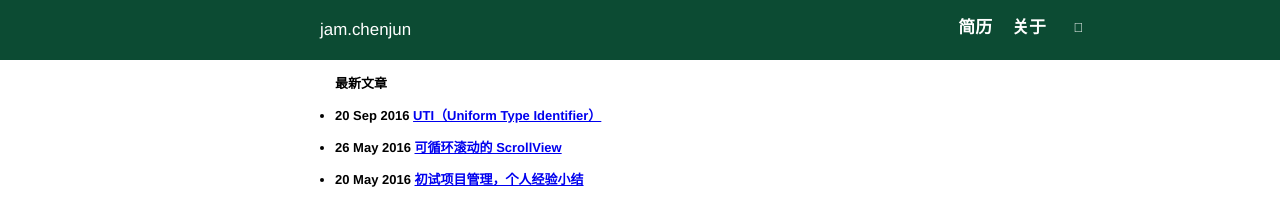
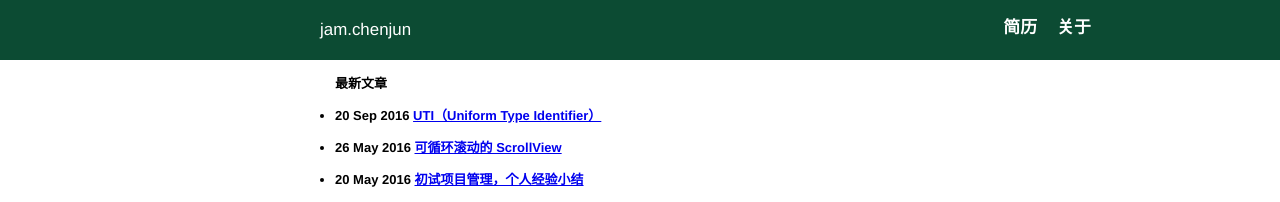
Before and after one commit to rob2468/rob2468.github.io, a Jekyll site: the page built from index.html, in a window 1280 px wide. Shown: the top 202 px of the page. Built offline with Jekyll 4.4.1, drawn with Linux system fonts in a browser that asks for light colours.

Commit message:
header, self and menu-button, responsive layout

```diff
--- a/_layouts/home.html
+++ b/_layouts/home.html
@@ -8,6 +8,7 @@
     </head>
     <body>
         <div class="header">
+        <div class="container">
             <div class="self">
                 <span>jam.chenjun</span>
             </div>
@@ -25,6 +26,7 @@
                 </ul>
             </div>
         </div>
+        </div>
 
     	<div class="main">
         {{ content }}
--- a/css/home.css
+++ b/css/home.css
@@ -1,18 +1,30 @@
 /* home custom css */
+
+.header .self, .header .menu-button, .header [role="navigation"]
+{
+    margin: 20px 0px;
+}
 
 .header
 {
     background: #0C4B33;
     overflow: hidden;
-    margin: 0;
-    padding: 0 14% 0 25%;
     position: relative;
-    z-index: 0
+    z-index: 0;
+    width: 100%;
 }
 
-.header .self, .header .menu-button, .header [role="navigation"]
+.header .container
 {
-    margin: 20px 0px;
+    display: block;
+    margin: 0 20px;
+}
+
+.header .container:after
+{
+    content: "";
+    display: block;;
+    clear: both;
 }
 
 .header .self
@@ -29,6 +41,17 @@
     display: block;
     float: right;
     width: 45px;
+}
+
+@media screen and (min-width: 768px) {
+    .header .container
+    {
+        margin: 0 14% 0 25%;
+    }
+    .header .menu-button
+    {
+        display: none;
+    }
 }
 
 .header .menu-button .icon
@@ -48,11 +71,6 @@
     float: right;
 }
 
-.header [role="navigation"]:after
-{
-    clear: both;
-}
-
 .header [role="navigation"] li
 {
     font-size: 1.3em;
@@ -67,7 +85,6 @@
 .header [role="navigation"] li a
 {
     color: #fff;
-    /*display: block;*/
     text-decoration: none
 }
 
```
